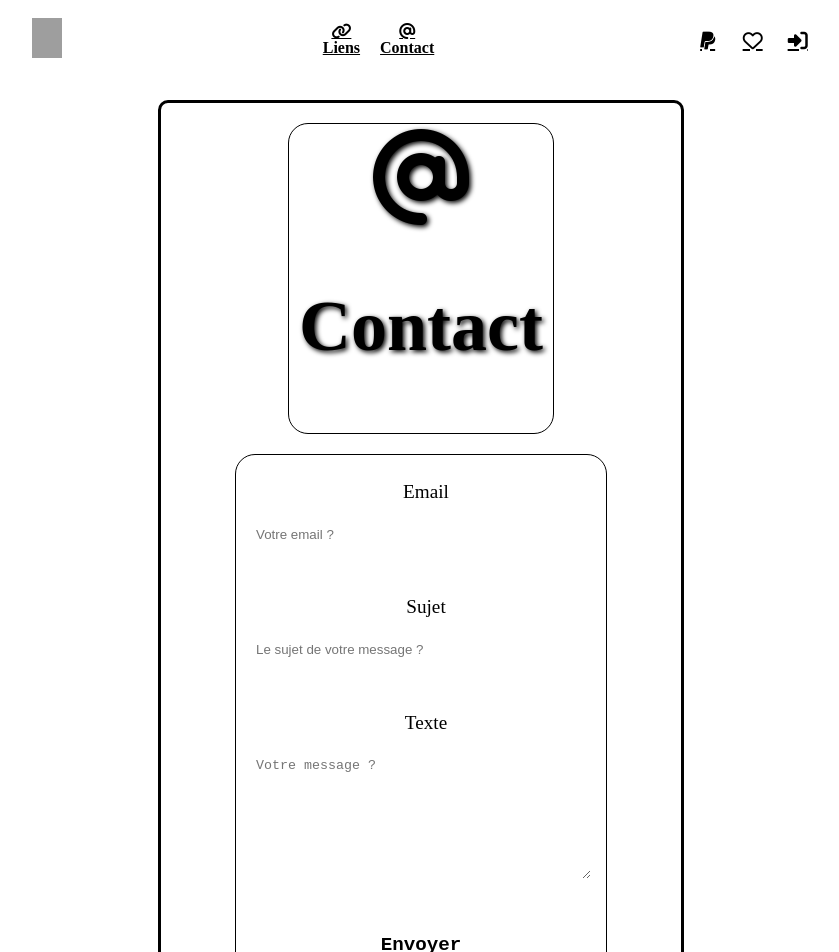
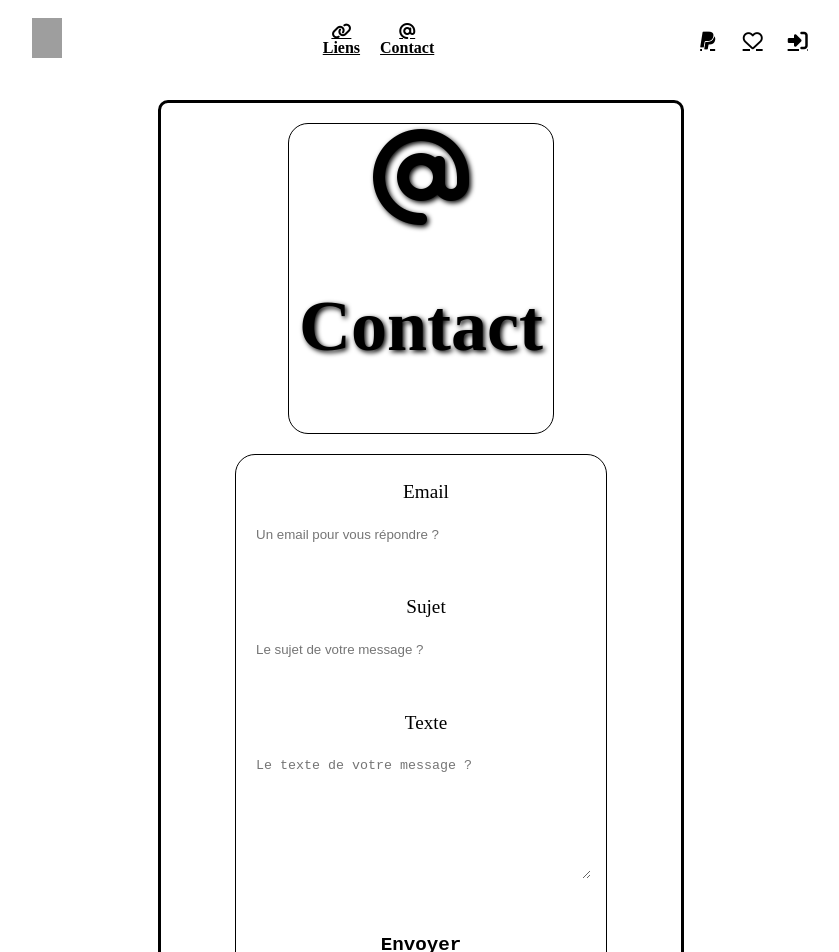
Before and after one commit to philippebeck/links2code, a Vue app: page /contact in a window 1280 px wide. Shown: the top 952 px of the page, without its empty margins (219-1058 px from the left). Built offline with nearby package versions, Linux system fonts and the light colour scheme; grey boxes are pictures that could not be loaded; a small style sheet from the web is missing; a web font is replaced by a local one.

Commit message:
Improve info to ContactView form

```diff
--- a/src/views/ContactView.vue
+++ b/src/views/ContactView.vue
@@ -14,7 +14,7 @@
             <FieldElt
               id="email"
               v-model:value="email"
-              info="Votre email ?"
+              info="Un email pour vous répondre ?"
               type="email"
               required>
               <template #legend>
@@ -43,7 +43,7 @@
             <FieldElt
               id="text"
               v-model:value="text"
-              info="Votre message ?"
+              info="Le texte de votre message ?"
               type="area"
               required>
               <template #legend>
```
